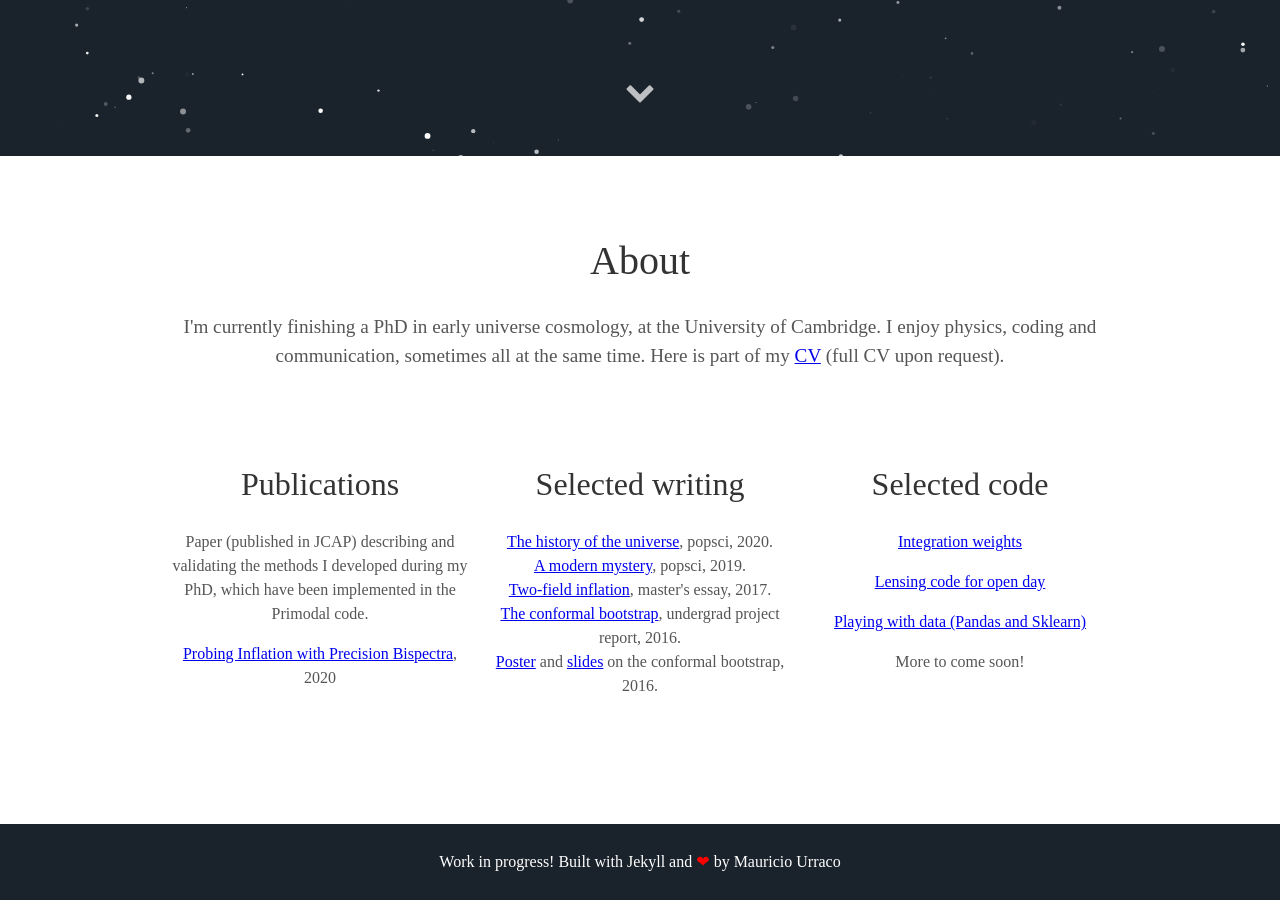
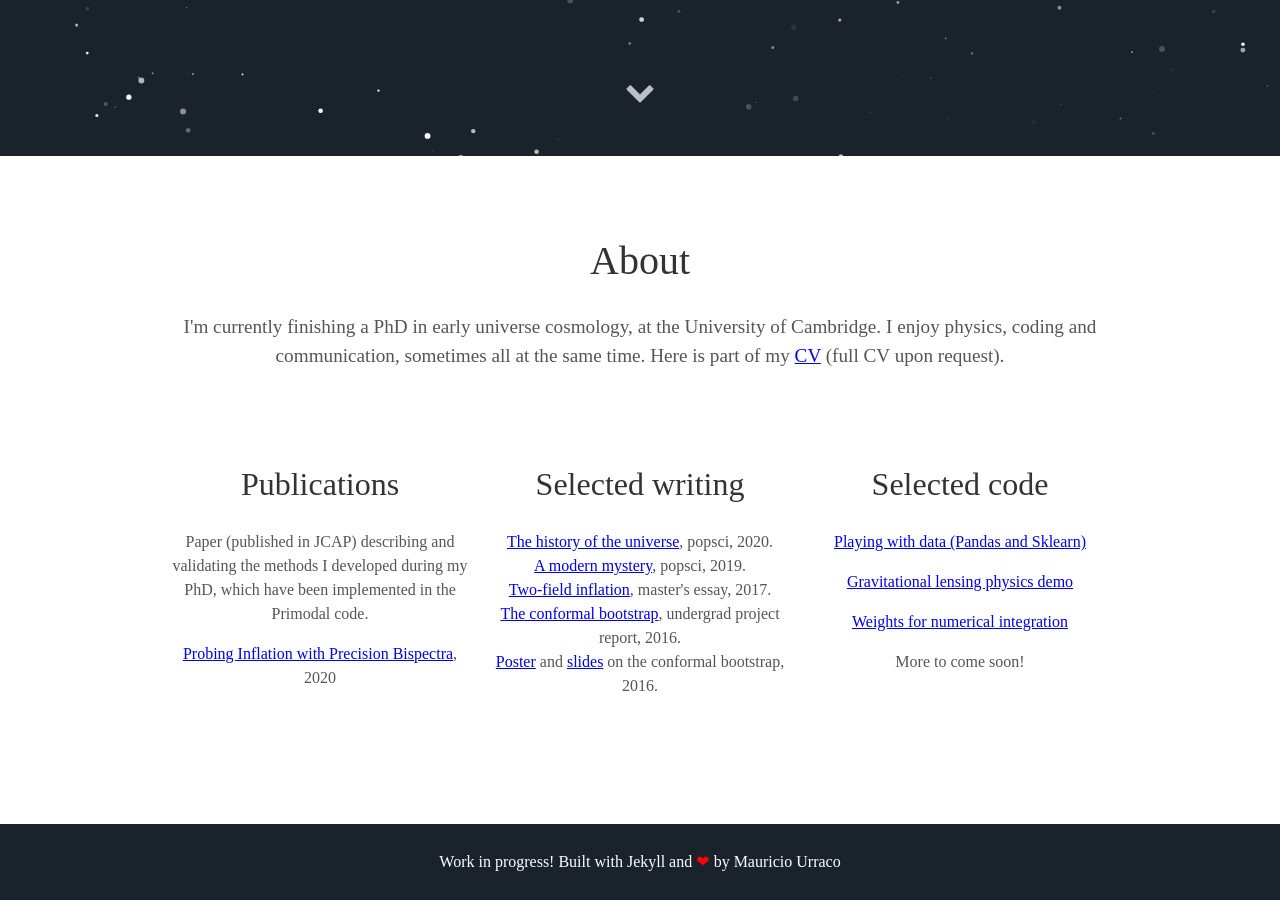
Before and after one commit to pc559/pc559.github.io, a Jekyll site: the page built from index.html, in a window 1280 px wide and 900 px high, scrolled down 744 px. Built offline with Jekyll 4.4.1, drawn with Linux system fonts in a browser that asks for light colours; some web fonts are replaced.

Commit message:
Reorder list

```diff
--- a/_includes/about.html
+++ b/_includes/about.html
@@ -25,9 +25,9 @@
   </div>
   <div class="tech">
     <h2>Selected code</h2>
-    <p><a href="https://github.com/pc559/arbitrary_points_integrator">Integration weights</a></p>
-    <p><a href="https://github.com/pc559/thin-lens">Lensing code for open day</a></p>
     <p><a href="https://github.com/pc559/weekend_births_analysis/blob/main/ons_births_model.ipynb">Playing with data (Pandas and Sklearn)</a></p>
+    <p><a href="https://github.com/pc559/thin-lens">Gravitational lensing physics demo</a></p>
+    <p><a href="https://github.com/pc559/arbitrary_points_integrator">Weights for numerical integration</a></p>
     <p>More to come soon!</p>
     <!--<p><a href="temp">Plotting route data (gpx)</a></p>
     <p><a href="temp">Dungeons and Dragons</a></p>-->
```
